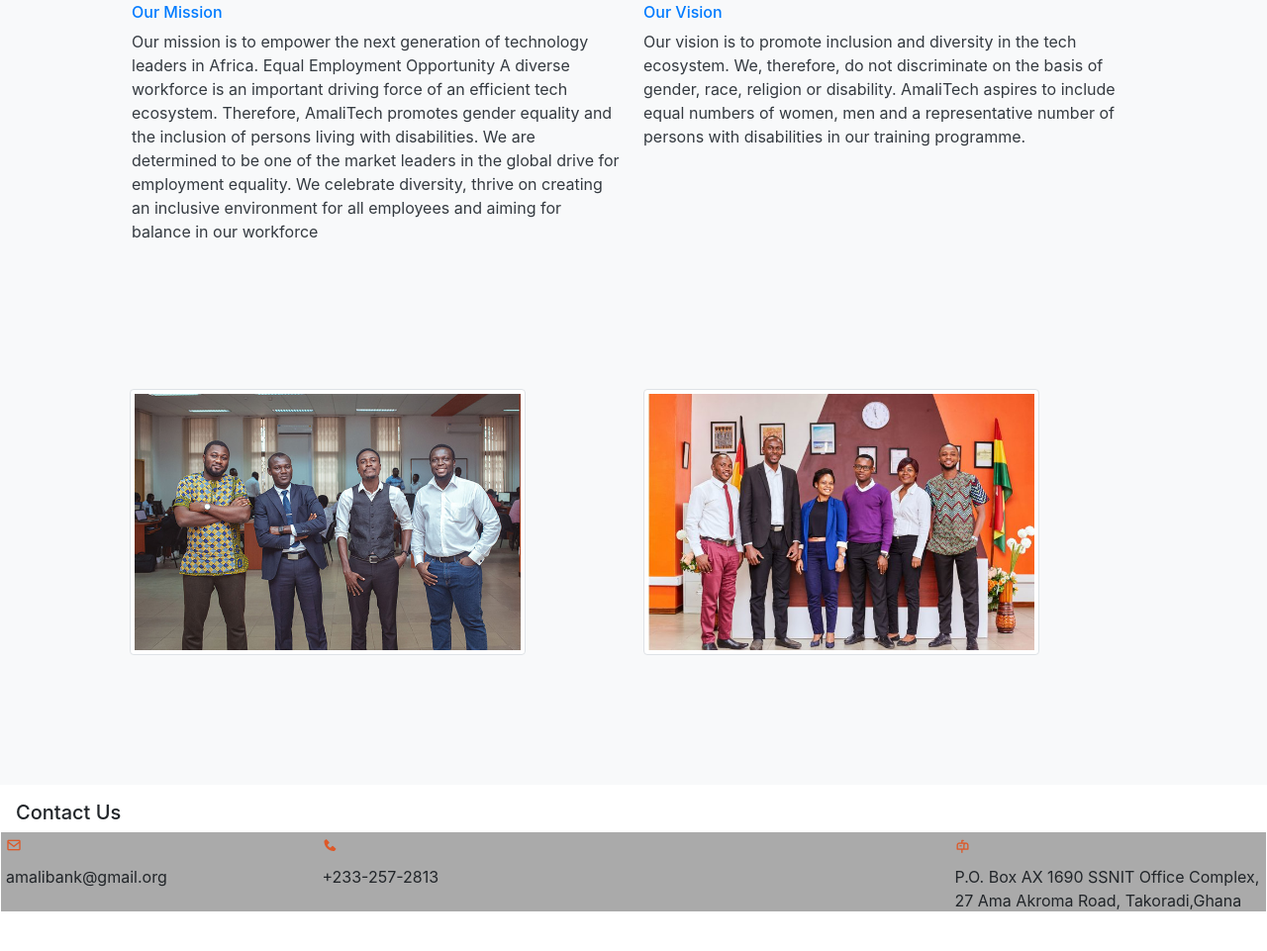
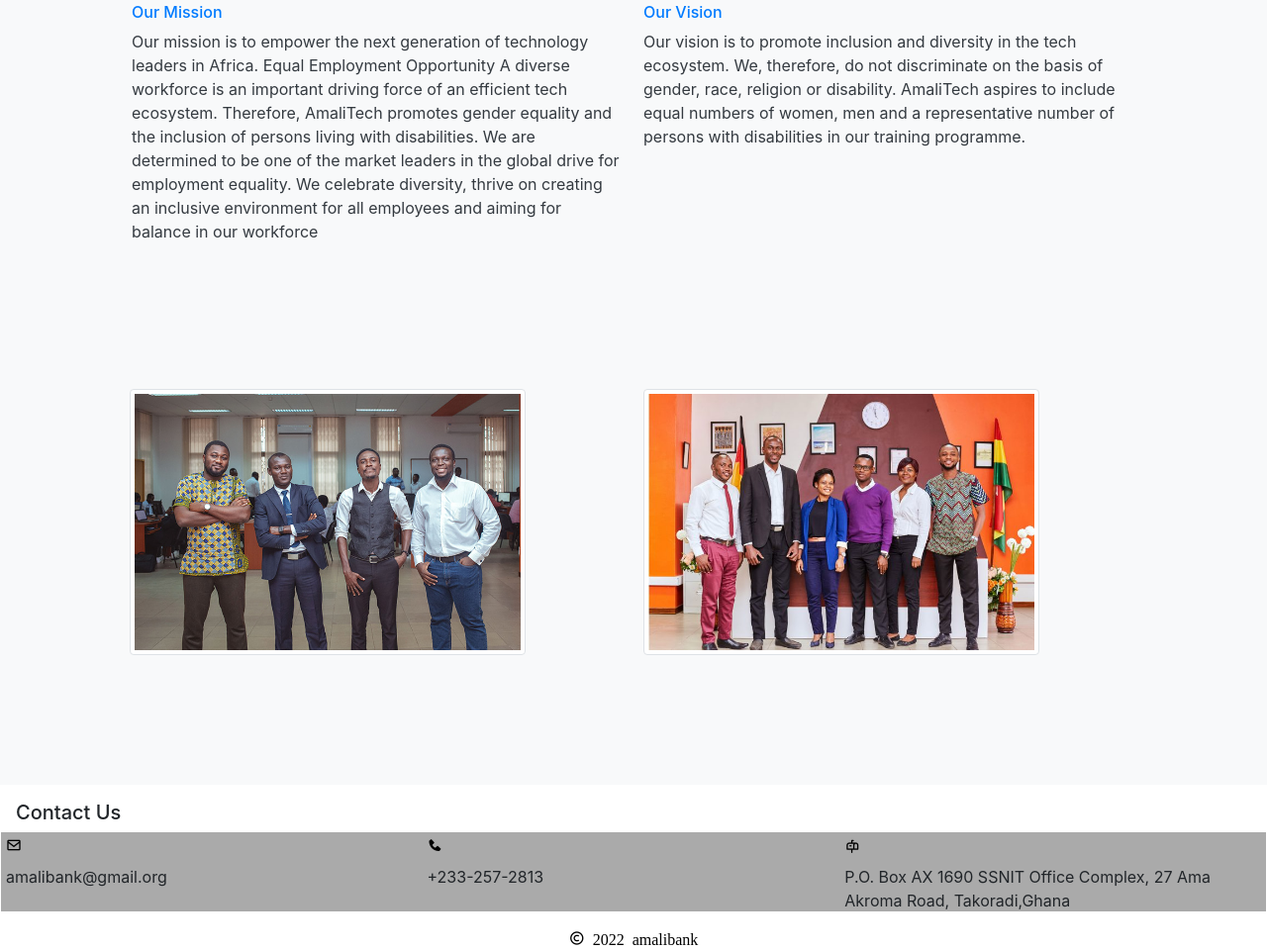
Before and after one commit to Amoatey/banking-website, a plain HTML site: page index.html in a window 1280 px wide. Shown: the part 1174-2135 px from the top of the page at 99% size. Before the commit the page ends 2111 px from the top, so only its background shows below. Drawn offline with nearby package versions, Linux system fonts and the light colour scheme.

Commit message:
added copyright mark to webpage

```diff
--- a/css/style.css
+++ b/css/style.css
@@ -1,5 +1,3 @@
-
-
 .home__description, .abouthead {
     color:#dd5929 ;
     margin-left: 9.5%;
@@ -53,11 +51,11 @@
 }
 
 .left, .right {
-  width: 25%;
+  width: 33.3%;
 }
 
 .middle {
-  width: 50%;
+  width: 33%;
 }
 
 /* Create three unequal columns that floats next to each other */
@@ -72,7 +70,8 @@
   box-sizing: border-box;
 }
 
-.column_right {background-color:#ccc
+.column_right {
+    background-color:#ccc;
 }
 
 .column_middle{background-color:#bbb
@@ -87,6 +86,16 @@
 
 }
 
+/* plugins */
+i {
+    color: black;
+}
+
+/* copyright */
+.copyright{
+    text-align: center;
+
+}
 
 
 
@@ -136,7 +145,3 @@
 
 .mission__content p {
     margin-bottom: 2rem; */
-
-i {
-    color: #dd5929;
-}
--- a/index.html
+++ b/index.html
@@ -199,7 +199,7 @@
 
 
   <!-- Footer -->
-  <section class="p-3" id="contact-Us">
+ <section class="p-3" id="contact-Us">
     <h5> Contact Us</h5>
 
     <div class="row"> <div class="column left">
@@ -221,71 +221,27 @@
                           27 Ama Akroma Road, Takoradi,Ghana </p>
                       </div>
      </div>
+
+    </section>
+
+
+    <section>
+   <div class="copyright"> <i  class='bx bx-copyright '> 2022 amalibank</i> </div>
+
     </section>
 
 
 
 
 
+  <!-- copyright -->
+  <!-- <section class="  p-1">
+  <div class="copyright">
 
+      <i class=  'bx bx-copyright' ></i> 2022copyright amalibank
 
-
-
-
-
-
-
-
-
-
-
-
-
-
-
-
-
-
-
-
-
-
-
-
-
-
-
-
-
-
-
-
-
-
-
-
-
-
-
-
-
-
-
-
-
-
-
-
-
-
-
-
-
-
-
-
-
-
+     </div>
+ </section> -->
 
     <!--Mission-->
      <!-- <section class="bg-light text-dark p-5 text-center mission">
```
